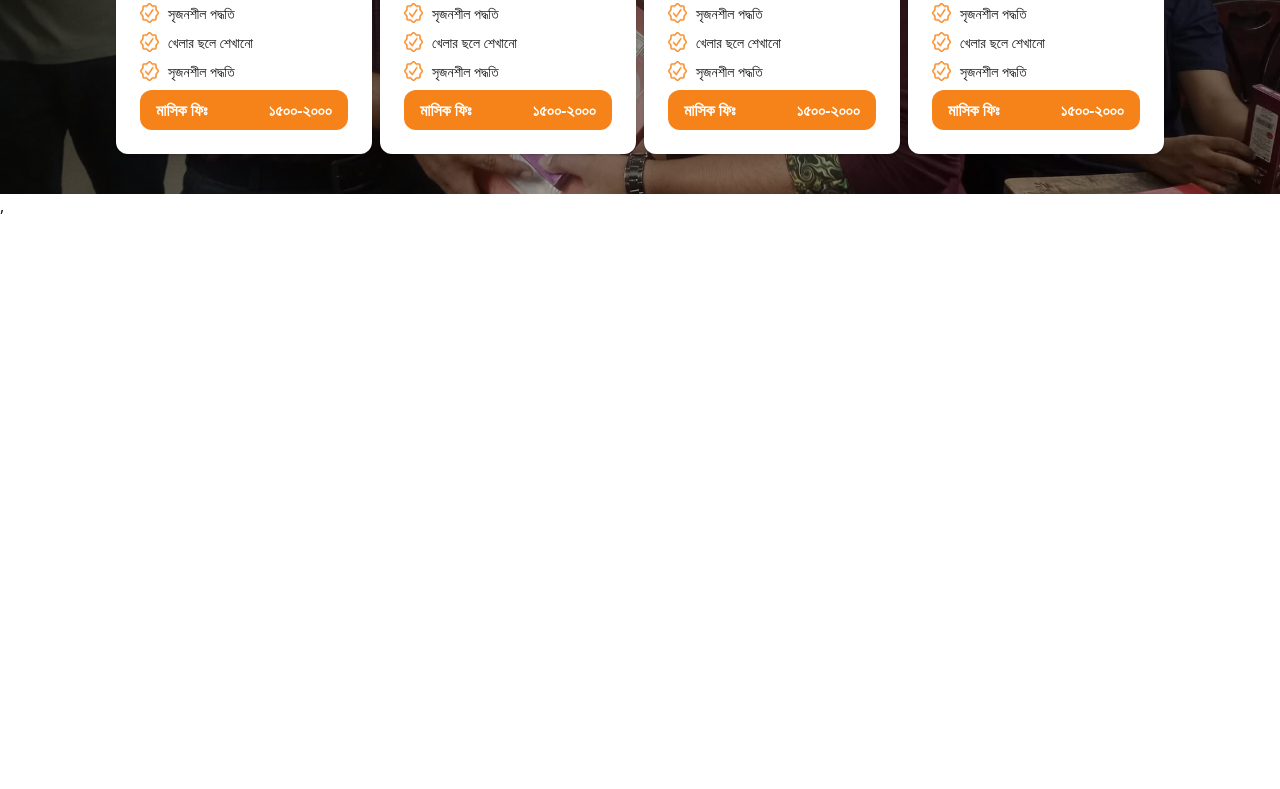
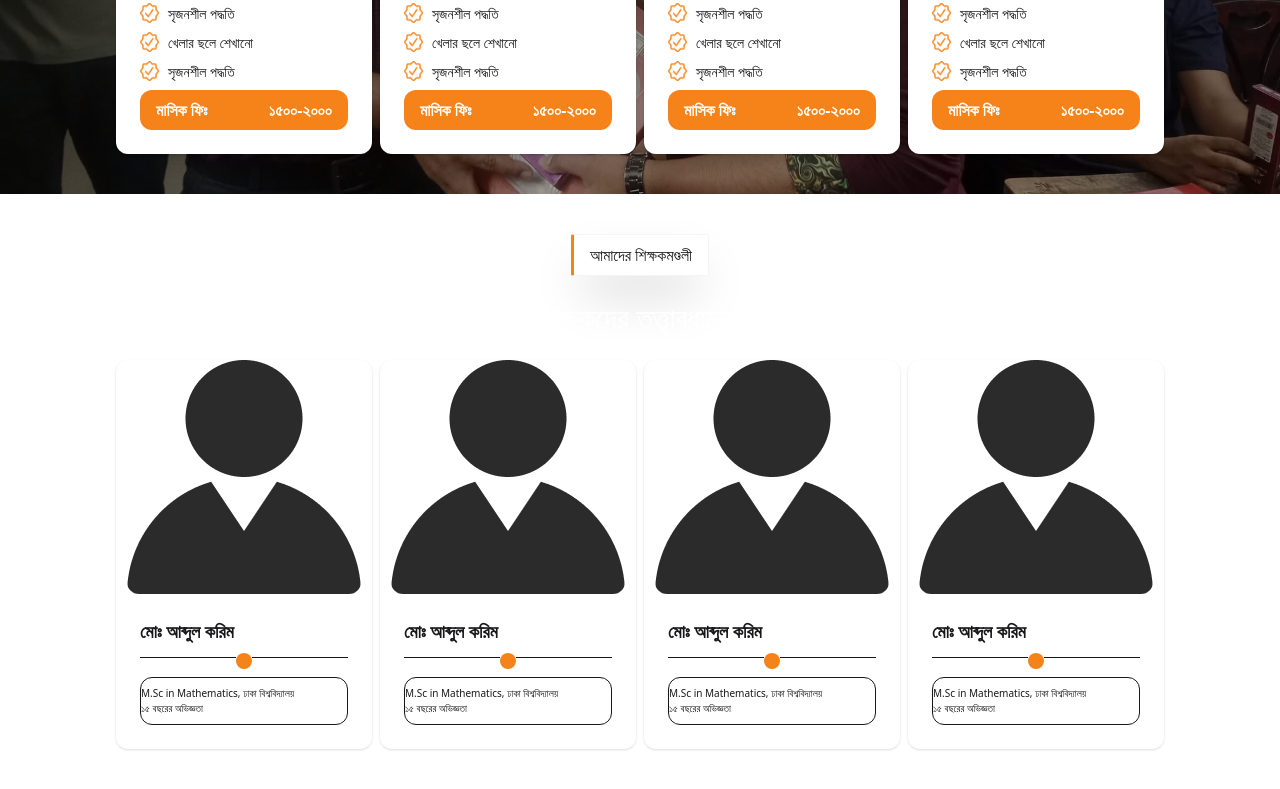
Before and after one commit to coders-rabbi/Bright_Academic_Care, a React (Vite) app: page / in a window 1280 px wide. Shown: the part 1605-2394 px from the top of the page. Before the commit the page ends 1823 px from the top, so only its background shows below. Built offline with nearby package versions, Linux system fonts and the light colour scheme.

Commit message:
instructor page almost done

```diff
--- a/src/Pages/Home/Home.jsx
+++ b/src/Pages/Home/Home.jsx
@@ -2,6 +2,7 @@ import { IoIosCall } from "react-icons/io";
 import HeroSection from "./HeroSection";
 import About from "./About";
 import CourseSection from "./CourseSection";
+import Instructor from "./Instructor";
 <style>
     @import url('https://fonts.googleapis.com/css2?family=Poppins:ital,wght@0,100;0,200;0,300;0,400;0,500;0,600;0,700;0,800;0,900;1,100;1,200;1,300;1,400;1,500;1,600;1,700;1,800;1,900&display=swap');
 </style>
@@ -19,6 +20,7 @@ const Home = () => {
         <HeroSection></HeroSection>
         <About></About>
         <CourseSection></CourseSection>
+        <Instructor></Instructor>
         </>
     );
 };
--- /dev/null
+++ b/src/Pages/Home/Instructor.jsx
@@ -0,0 +1,114 @@
+import React from 'react';
+import teacher from '../../assets/teacher.png'
+
+const Instructor = () => {
+    return (
+        <div className='py-10 text-center '>
+            <p className='border bg-white border-[#F5F5F5] rounded-xs shadow-2xl inline-block py-2 px-4 border-l-3 border-l-[#F68319] mb-2'>আমাদের শিক্ষকমণ্ডলী</p>
+            <p className='text-3xl text-white mt-4'>অভিজ্ঞ ও দক্ষ শিক্ষকদের তত্ত্বাবধানে মানসম্পন্ন শিক্ষা</p>
+
+            {/* course card section */}
+            <div className='flex justify-center gap-2 mt-6'>
+                <div className="card bg-base-100 w-[20%] shadow-sm rounded-xl">
+                    <figure className="">
+                        <img
+                            src={teacher}
+                            alt="Shoes"
+                            className="rounded-xl" />
+                    </figure>
+                    <div className="card-body ">
+                        <h2 className="card-title">মোঃ আব্দুল করিম</h2>
+
+                        <div className='flex items-center justify-center '>
+                            <hr className='h-2 w-[80%] '/>
+                            <div className='h-4 w-4 rounded-full bg-[#F68319] p-2'>
+                                {/* circle div */}
+                            </div>
+                            <hr className='h-2 w-[80%]' />
+                        </div>
+
+                        <div className='grid border justify-between  text-[10px] text-left py-2 rounded-xl'>
+                            <h3>M.Sc in Mathematics, ঢাকা বিশ্ববিদ্যালয়</h3>
+                            <h3>১৫ বছরের অভিজ্ঞতা</h3>
+                        </div>
+                    </div>
+                </div>
+                <div className="card bg-base-100 w-[20%] shadow-sm rounded-xl">
+                    <figure className="">
+                        <img
+                            src={teacher}
+                            alt="Shoes"
+                            className="rounded-xl" />
+                    </figure>
+                    <div className="card-body ">
+                        <h2 className="card-title">মোঃ আব্দুল করিম</h2>
+
+                        <div className='flex items-center justify-center '>
+                            <hr className='h-2 w-[80%] '/>
+                            <div className='h-4 w-4 rounded-full bg-[#F68319] p-2'>
+                                {/* circle div */}
+                            </div>
+                            <hr className='h-2 w-[80%]' />
+                        </div>
+
+                        <div className='grid border justify-between  text-[10px] text-left py-2 rounded-xl'>
+                            <h3>M.Sc in Mathematics, ঢাকা বিশ্ববিদ্যালয়</h3>
+                            <h3>১৫ বছরের অভিজ্ঞতা</h3>
+                        </div>
+                    </div>
+                </div>
+                <div className="card bg-base-100 w-[20%] shadow-sm rounded-xl">
+                    <figure className="">
+                        <img
+                            src={teacher}
+                            alt="Shoes"
+                            className="rounded-xl" />
+                    </figure>
+                    <div className="card-body ">
+                        <h2 className="card-title">মোঃ আব্দুল করিম</h2>
+
+                        <div className='flex items-center justify-center '>
+                            <hr className='h-2 w-[80%] '/>
+                            <div className='h-4 w-4 rounded-full bg-[#F68319] p-2'>
+                                {/* circle div */}
+                            </div>
+                            <hr className='h-2 w-[80%]' />
+                        </div>
+
+                        <div className='grid border justify-between  text-[10px] text-left py-2 rounded-xl'>
+                            <h3>M.Sc in Mathematics, ঢাকা বিশ্ববিদ্যালয়</h3>
+                            <h3>১৫ বছরের অভিজ্ঞতা</h3>
+                        </div>
+                    </div>
+                </div>
+                <div className="card bg-base-100 w-[20%] shadow-sm rounded-xl">
+                    <figure className="">
+                        <img
+                            src={teacher}
+                            alt="Shoes"
+                            className="rounded-xl" />
+                    </figure>
+                    <div className="card-body ">
+                        <h2 className="card-title">মোঃ আব্দুল করিম</h2>
+
+                        <div className='flex items-center justify-center '>
+                            <hr className='h-2 w-[80%] '/>
+                            <div className='h-4 w-4 rounded-full bg-[#F68319] p-2'>
+                                {/* circle div */}
+                            </div>
+                            <hr className='h-2 w-[80%]' />
+                        </div>
+
+                        <div className='grid border justify-between  text-[10px] text-left py-2 rounded-xl'>
+                            <h3>M.Sc in Mathematics, ঢাকা বিশ্ববিদ্যালয়</h3>
+                            <h3>১৫ বছরের অভিজ্ঞতা</h3>
+                        </div>
+                    </div>
+                </div>
+
+            </div>
+        </div>
+    );
+};
+
+export default Instructor;
```
Also changed, not shown: src/assets/Teacher.png (added).
